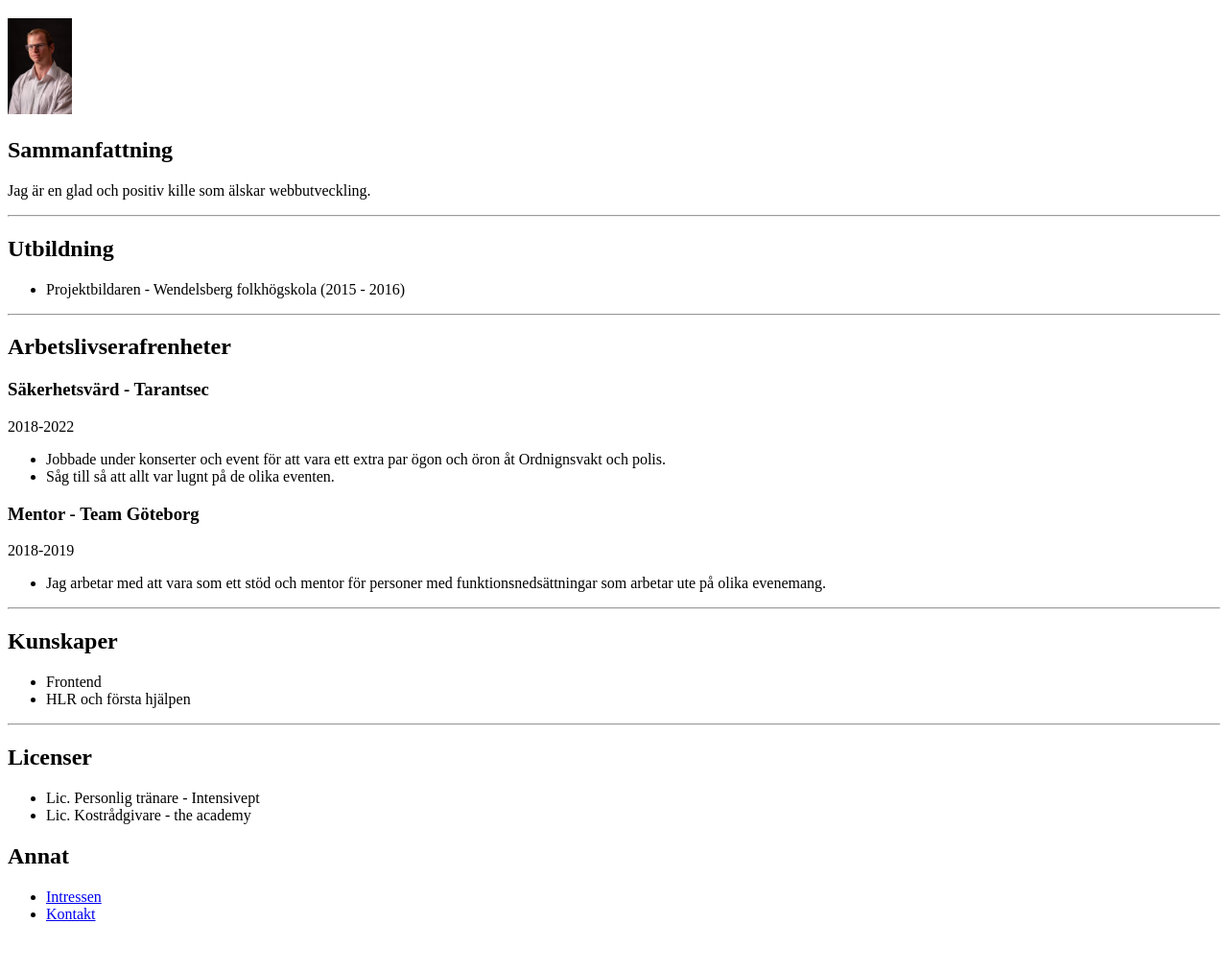
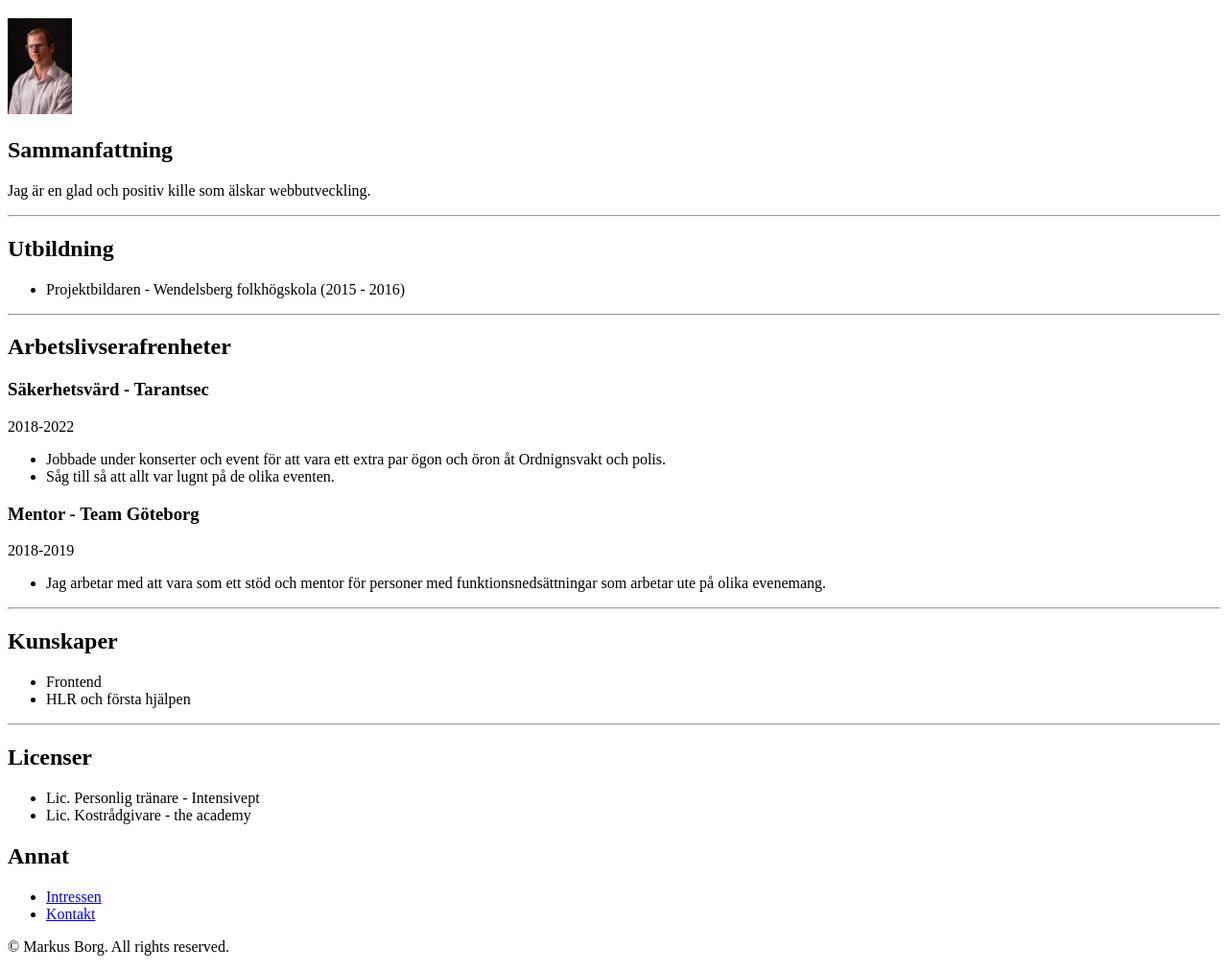
Before and after one commit to Borg92/capstone-1, a plain HTML site: page index.html in a window 1280 px wide. Shown: the part 61-1073 px from the top of the page at 96% size. Before the commit the page ends 1039 px from the top, so only its background shows below. Drawn offline with Linux system fonts and the light colour scheme.

Commit message:
Update index.html

```diff
--- a/index.html
+++ b/index.html
@@ -47,5 +47,8 @@
         <li><a href="./intressen.html">Intressen</a></li>
         <li><a href="./kontakt.html">Kontakt</a></li>
     </ul>
+    <footer>
+        <p>© Markus Borg. All rights reserved.</p>
+    </footer>
 </body>
 </html>
```
